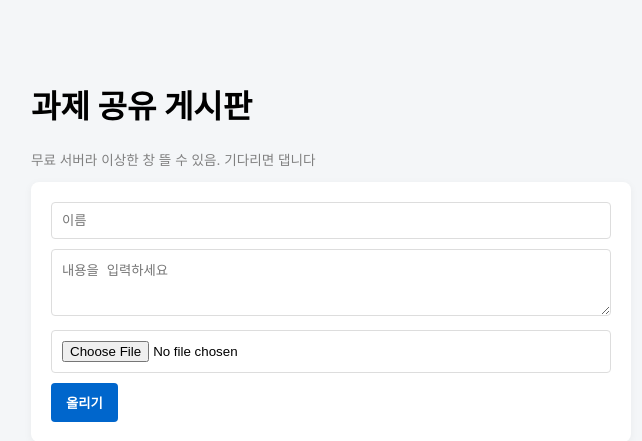
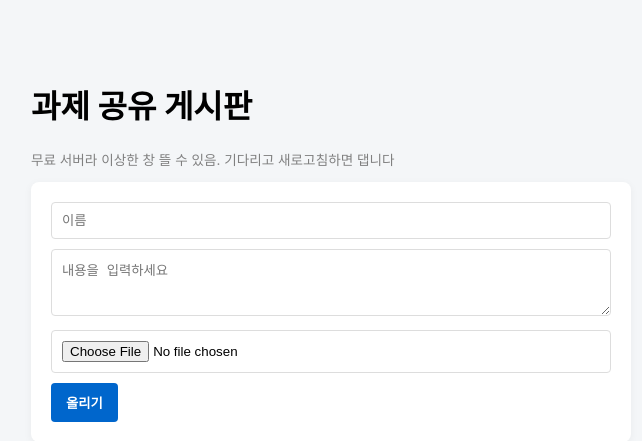
Before and after one commit to seungulx/assignment-board, a Flask app: page / in a window 1280 px wide. Shown: the top 441 px of the page, without its empty margins (309-951 px from the left). Run offline with Flask 3, Linux system fonts and the light colour scheme; data that the repository does not hold is empty; some libraries are stand-ins or nearby versions.

Commit message:
Update index.html

```diff
--- a/templates/index.html
+++ b/templates/index.html
@@ -42,7 +42,7 @@
     <h1>과제 공유 게시판</h1>
     <h2></h2>
     <p style="color: gray; font-size: 0.85rem; margin-top: 4px;">
-    무료 서버라 이상한 창 뜰 수 있음. 기다리면 댑니다
+    무료 서버라 이상한 창 뜰 수 있음. 기다리고 새로고침하면 댑니다
     </p>
     <div class="box">
         <form method="POST" enctype="multipart/form-data">
```
